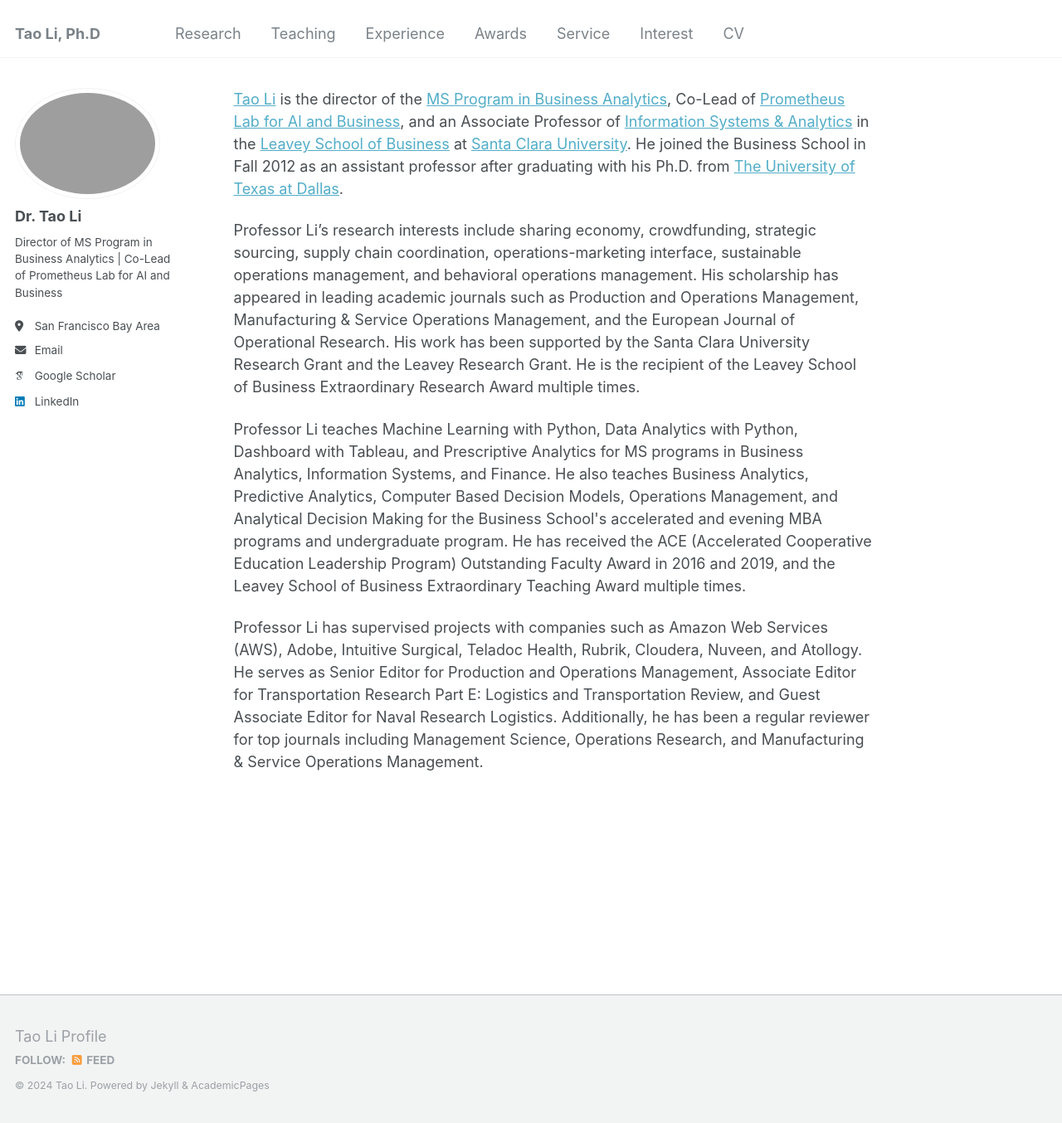
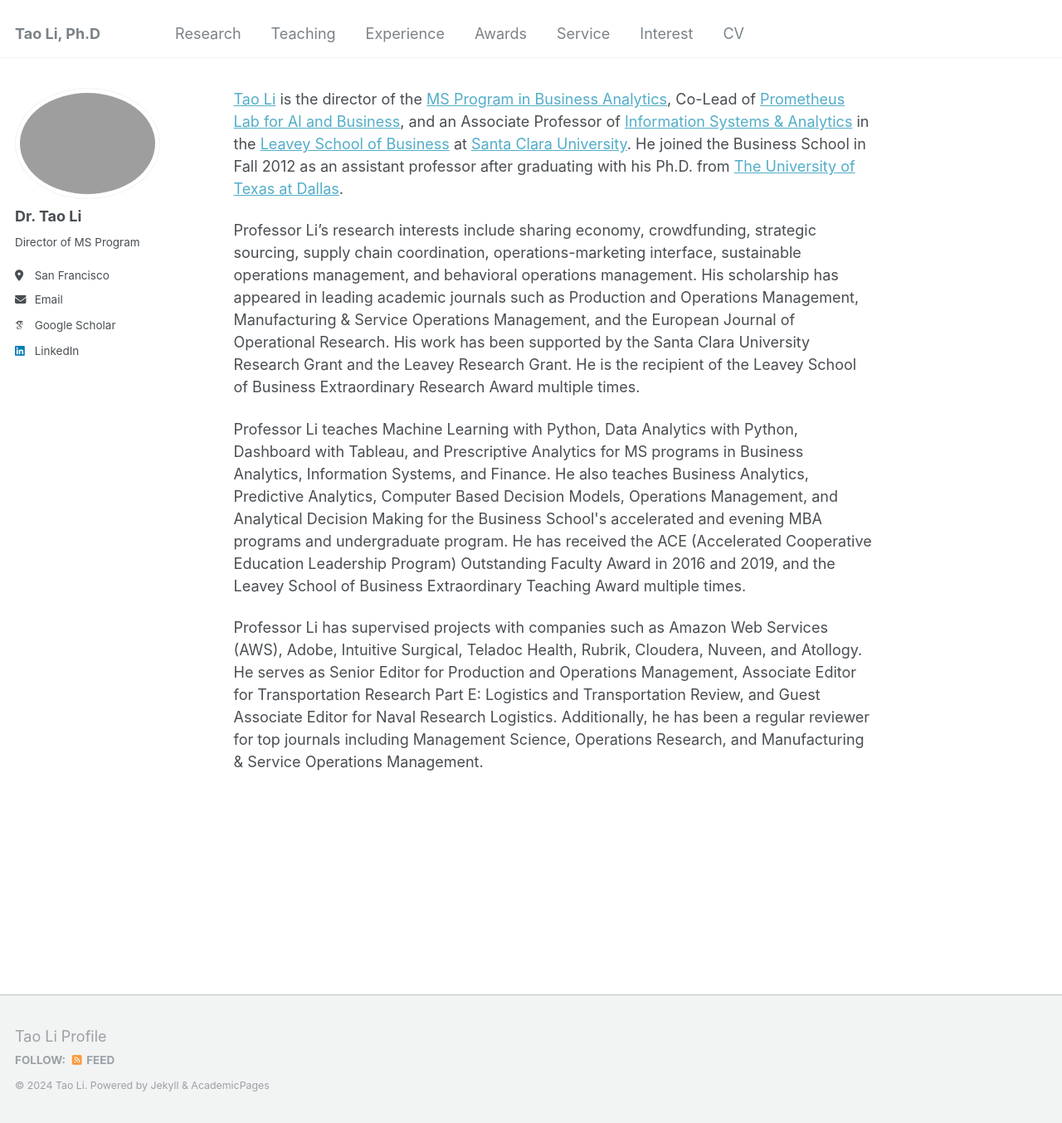
Before and after one commit to Prof-TaoLi/Homepage, a Jekyll site: the page built from _pages/about.md, in a window 1280 px wide and 1354 px high. Shown: the whole window at 83% size. Built offline with Jekyll 4.4.1, drawn with Linux system fonts in a browser that asks for light colours; some web fonts are replaced.

Commit message:
Update _config.yml

```diff
--- a/_config.yml
+++ b/_config.yml
@@ -8,7 +8,7 @@
 
 # Basic Site Settings
 locale                   : "en-US"
-title                    : "      Tao Li, Ph.D"
+title                    : "Tao Li, Ph.D"
 title_separator          : "-"
 name                     : &name "Tao Li"
 atom_feed.hide           : true
@@ -25,8 +25,8 @@ author:
   avatar           : "profile.png"
   name             : "Dr. Tao Li"
   pronouns         : # example: "she/her"
-  bio              : "Director of MS Program in Business Analytics | Co-Lead of Prometheus Lab for AI and Business"
-  location         : "San Francisco Bay Area"
+  bio              : "Director of MS Program"
+  location         : "San Francisco"
   uri              : # URL
   email            : "tli1@scu.edu"
 
```
